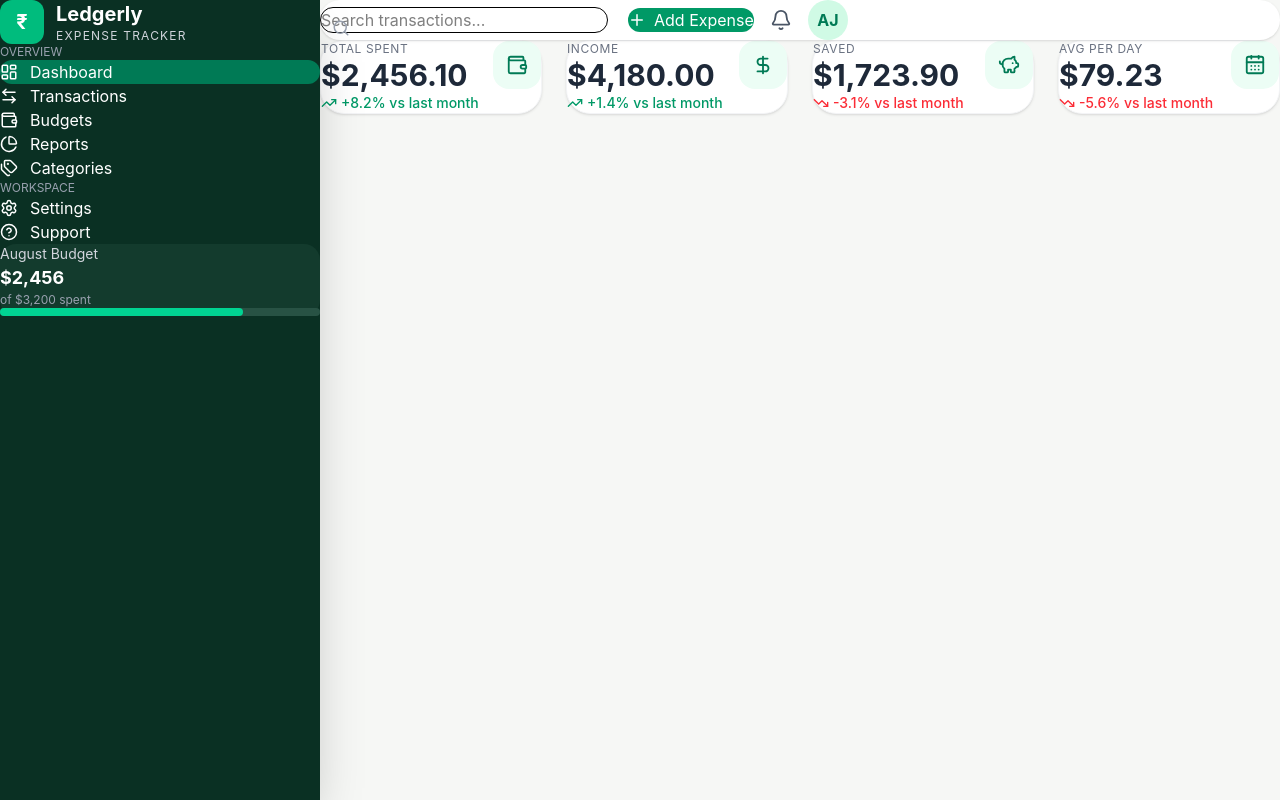
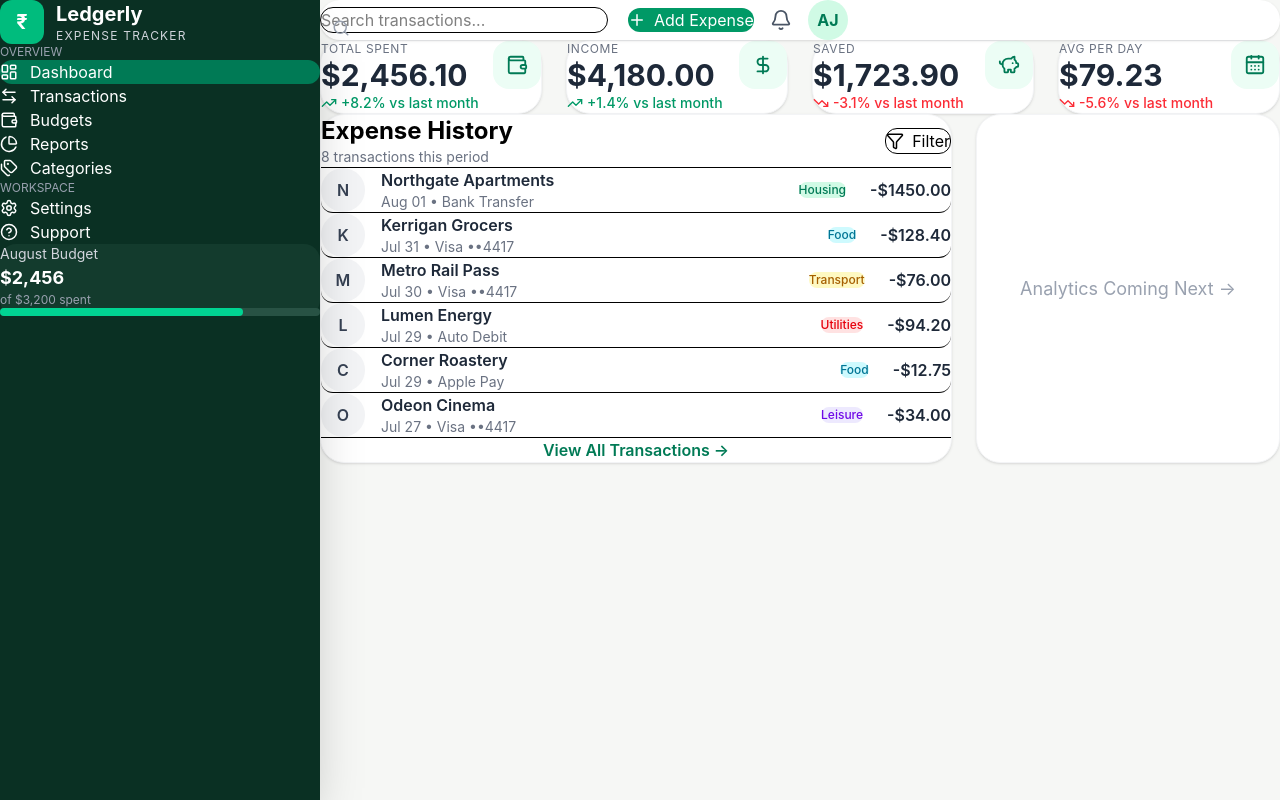
Before and after one commit to AnshulJoshi0914/Expense-Tracker, a React (Vite) app: page / in a window 1280 px wide. Built offline with nearby package versions, Linux system fonts and the light colour scheme.

Commit message:
Expense Table and History added on dashboard

```diff
--- a/src/components/ExpenseItem.jsx
+++ b/src/components/ExpenseItem.jsx
@@ -1,7 +1,43 @@
-function ExpenseItem(){
+function ExpenseItem({ expense }) {
+  return (
+    <div className="flex items-center justify-between py-4 border-b last:border-none hover:bg-gray-50 transition px-2 rounded-xl">
 
-    return null;
+      <div className="flex items-center gap-4">
 
+        <div className="w-11 h-11 rounded-full bg-gray-100 flex items-center justify-center font-semibold text-gray-700">
+          {expense.avatar}
+        </div>
+
+        <div>
+
+          <h3 className="font-semibold text-gray-800">
+            {expense.name}
+          </h3>
+
+          <p className="text-sm text-gray-500">
+            {expense.date} • {expense.payment}
+          </p>
+
+        </div>
+
+      </div>
+
+      <div className="flex items-center gap-6">
+
+        <span
+          className={`px-3 py-1 rounded-full text-xs font-medium ${expense.color}`}
+        >
+          {expense.category}
+        </span>
+
+        <p className="font-semibold text-gray-800">
+          {expense.amount}
+        </p>
+
+      </div>
+
+    </div>
+  );
 }
 
 export default ExpenseItem;
--- a/src/components/ExpenseTable.jsx
+++ b/src/components/ExpenseTable.jsx
@@ -1,7 +1,58 @@
-function ExpenseTable(){
+import { Funnel } from "lucide-react";
+import ExpenseItem from "./ExpenseItem";
+import expenses from "../data/expenses";
 
-    return null;
+function ExpenseTable() {
+  return (
+    <div className="bg-white rounded-3xl shadow-sm border border-gray-100">
 
+      <div className="flex justify-between items-center p-6 border-b">
+
+        <div>
+
+          <h2 className="text-2xl font-bold">
+            Expense History
+          </h2>
+
+          <p className="text-gray-500 text-sm mt-1">
+            8 transactions this period
+          </p>
+
+        </div>
+
+        <button className="flex items-center gap-2 px-4 py-2 rounded-xl border hover:bg-gray-50 transition">
+
+          <Funnel size={18} />
+
+          Filter
+
+        </button>
+
+      </div>
+
+      <div className="px-4">
+
+        {expenses.map((expense) => (
+          <ExpenseItem
+            key={expense.id}
+            expense={expense}
+          />
+        ))}
+
+      </div>
+
+      <div className="text-center py-5 border-t">
+
+        <button className="text-emerald-700 font-semibold hover:underline">
+
+          View All Transactions →
+
+        </button>
+
+      </div>
+
+    </div>
+  );
 }
 
 export default ExpenseTable;
--- /dev/null
+++ b/src/data/expenses.js
@@ -0,0 +1,64 @@
+const expenses = [
+  {
+    id: 1,
+    avatar: "N",
+    name: "Northgate Apartments",
+    date: "Aug 01",
+    payment: "Bank Transfer",
+    category: "Housing",
+    amount: "-$1450.00",
+    color: "bg-emerald-100 text-emerald-700",
+  },
+  {
+    id: 2,
+    avatar: "K",
+    name: "Kerrigan Grocers",
+    date: "Jul 31",
+    payment: "Visa ••4417",
+    category: "Food",
+    amount: "-$128.40",
+    color: "bg-cyan-100 text-cyan-700",
+  },
+  {
+    id: 3,
+    avatar: "M",
+    name: "Metro Rail Pass",
+    date: "Jul 30",
+    payment: "Visa ••4417",
+    category: "Transport",
+    amount: "-$76.00",
+    color: "bg-yellow-100 text-yellow-700",
+  },
+  {
+    id: 4,
+    avatar: "L",
+    name: "Lumen Energy",
+    date: "Jul 29",
+    payment: "Auto Debit",
+    category: "Utilities",
+    amount: "-$94.20",
+    color: "bg-red-100 text-red-600",
+  },
+  {
+    id: 5,
+    avatar: "C",
+    name: "Corner Roastery",
+    date: "Jul 29",
+    payment: "Apple Pay",
+    category: "Food",
+    amount: "-$12.75",
+    color: "bg-cyan-100 text-cyan-700",
+  },
+  {
+    id: 6,
+    avatar: "O",
+    name: "Odeon Cinema",
+    date: "Jul 27",
+    payment: "Visa ••4417",
+    category: "Leisure",
+    amount: "-$34.00",
+    color: "bg-violet-100 text-violet-700",
+  },
+];
+
+export default expenses;
--- a/src/pages/Dashboard.jsx
+++ b/src/pages/Dashboard.jsx
@@ -6,9 +6,9 @@ import {
 } from "lucide-react";
 
 import StatCard from "../components/StatCard";
+import ExpenseTable from "../components/ExpenseTable";
 
 function Dashboard() {
-
   const stats = [
     {
       title: "Total Spent",
@@ -17,7 +17,6 @@ function Dashboard() {
       positive: true,
       icon: Wallet,
     },
-
     {
       title: "Income",
       value: "$4,180.00",
@@ -25,7 +24,6 @@ function Dashboard() {
       positive: true,
       icon: DollarSign,
     },
-
     {
       title: "Saved",
       value: "$1,723.90",
@@ -33,7 +31,6 @@ function Dashboard() {
       positive: false,
       icon: PiggyBank,
     },
-
     {
       title: "Avg Per Day",
       value: "$79.23",
@@ -46,25 +43,37 @@ function Dashboard() {
   return (
     <div className="space-y-8">
 
-      <div
-        className="
-          grid
-          grid-cols-1
-          sm:grid-cols-2
-          xl:grid-cols-4
-          gap-6
-        "
-      >
+      <div className="grid grid-cols-1 sm:grid-cols-2 xl:grid-cols-4 gap-6">
+
         {stats.map((item) => (
           <StatCard
             key={item.title}
-            title={item.title}
-            value={item.value}
-            change={item.change}
-            positive={item.positive}
-            icon={item.icon}
+            {...item}
           />
         ))}
+
+      </div>
+
+      <div className="grid xl:grid-cols-3 gap-6">
+
+        <div className="xl:col-span-2">
+
+          <ExpenseTable />
+
+        </div>
+
+        <div>
+
+          <div className="bg-white rounded-3xl h-full flex items-center justify-center shadow-sm border border-gray-100">
+
+            <p className="text-gray-400 text-lg">
+              Analytics Coming Next →
+            </p>
+
+          </div>
+
+        </div>
+
       </div>
 
     </div>
```
Also changed, not shown: src/data/expense.js (deleted).
